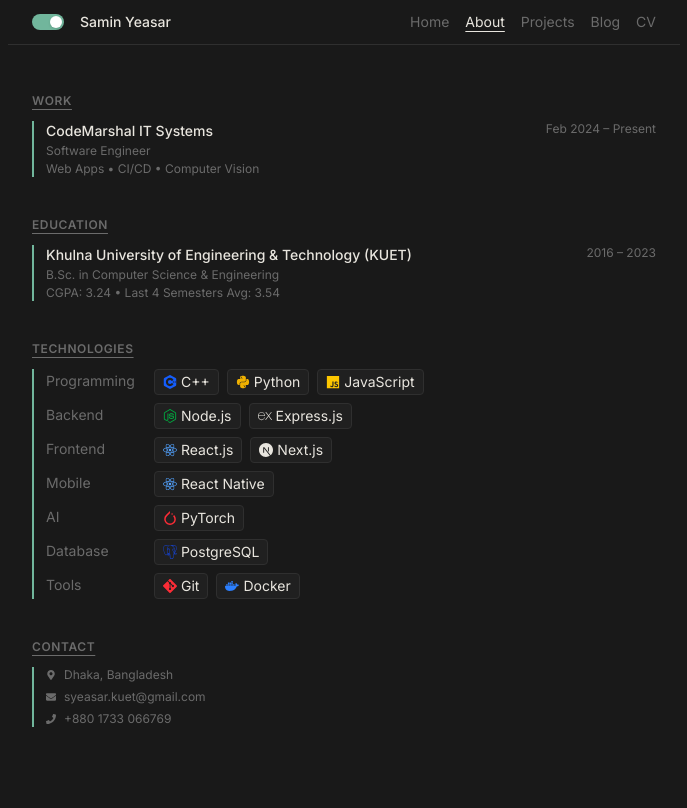
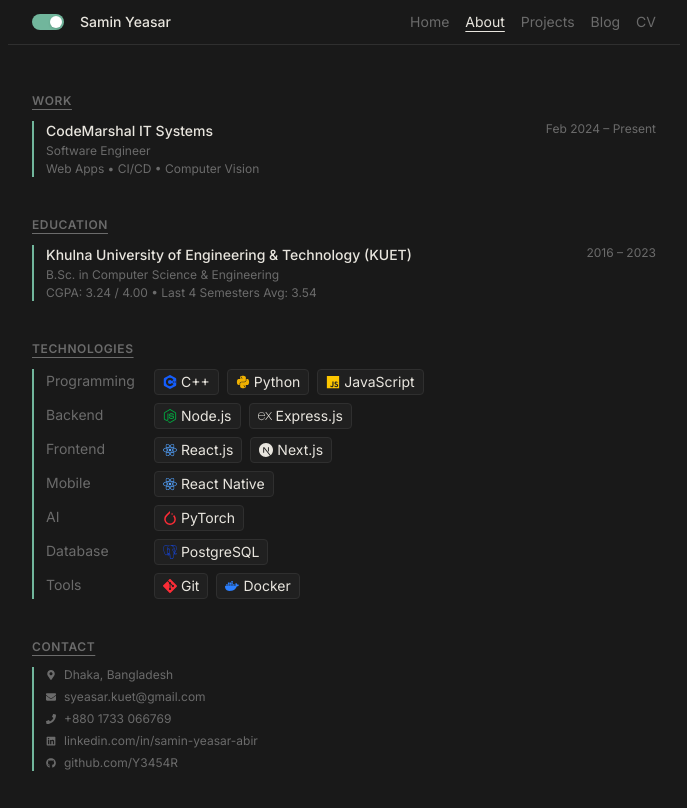
Before and after one commit to Y3454R/my-portfolio-website, a Next.js app: page /about in a window 1280 px wide. Shown: the top 808 px of the page, without its empty margins (296-983 px from the left). Built offline with nearby package versions, Linux system fonts and the light colour scheme.

Commit message:
:up: update: update contact section in about

```diff
--- a/src/app/about/page.js
+++ b/src/app/about/page.js
@@ -9,7 +9,7 @@
   SiDocker,
   SiPytorch,
 } from "react-icons/si";
-import { FaMapMarkerAlt, FaEnvelope, FaPhone } from "react-icons/fa";
+import { FaMapMarkerAlt, FaEnvelope, FaPhone, FaLinkedin, FaGithub } from "react-icons/fa";
 
 const techRows = [
   {
@@ -107,7 +107,7 @@
             B.Sc. in Computer Science & Engineering
           </p>
           <p className="text-xs text-notion-muted mt-0.5">
-            CGPA: 3.24 • Last 4 Semesters Avg: 3.54
+            CGPA: 3.24 / 4.00 • Last 4 Semesters Avg: 3.54
           </p>
         </div>
       </section>
@@ -158,6 +158,22 @@
           >
             <FaPhone size={10} /> +880 1733 066769
           </a>
+          <a
+            href="https://www.linkedin.com/in/samin-yeasar-abir/"
+            target="_blank"
+            rel="noopener noreferrer"
+            className="text-xs text-notion-muted hover:text-notion-accent transition-colors flex items-center gap-2"
+          >
+            <FaLinkedin size={10} /> linkedin.com/in/samin-yeasar-abir
+          </a>
+          <a
+            href="https://github.com/Y3454R"
+            target="_blank"
+            rel="noopener noreferrer"
+            className="text-xs text-notion-muted hover:text-notion-accent transition-colors flex items-center gap-2"
+          >
+            <FaGithub size={10} /> github.com/Y3454R
+          </a>
         </div>
       </section>
     </div>
```
